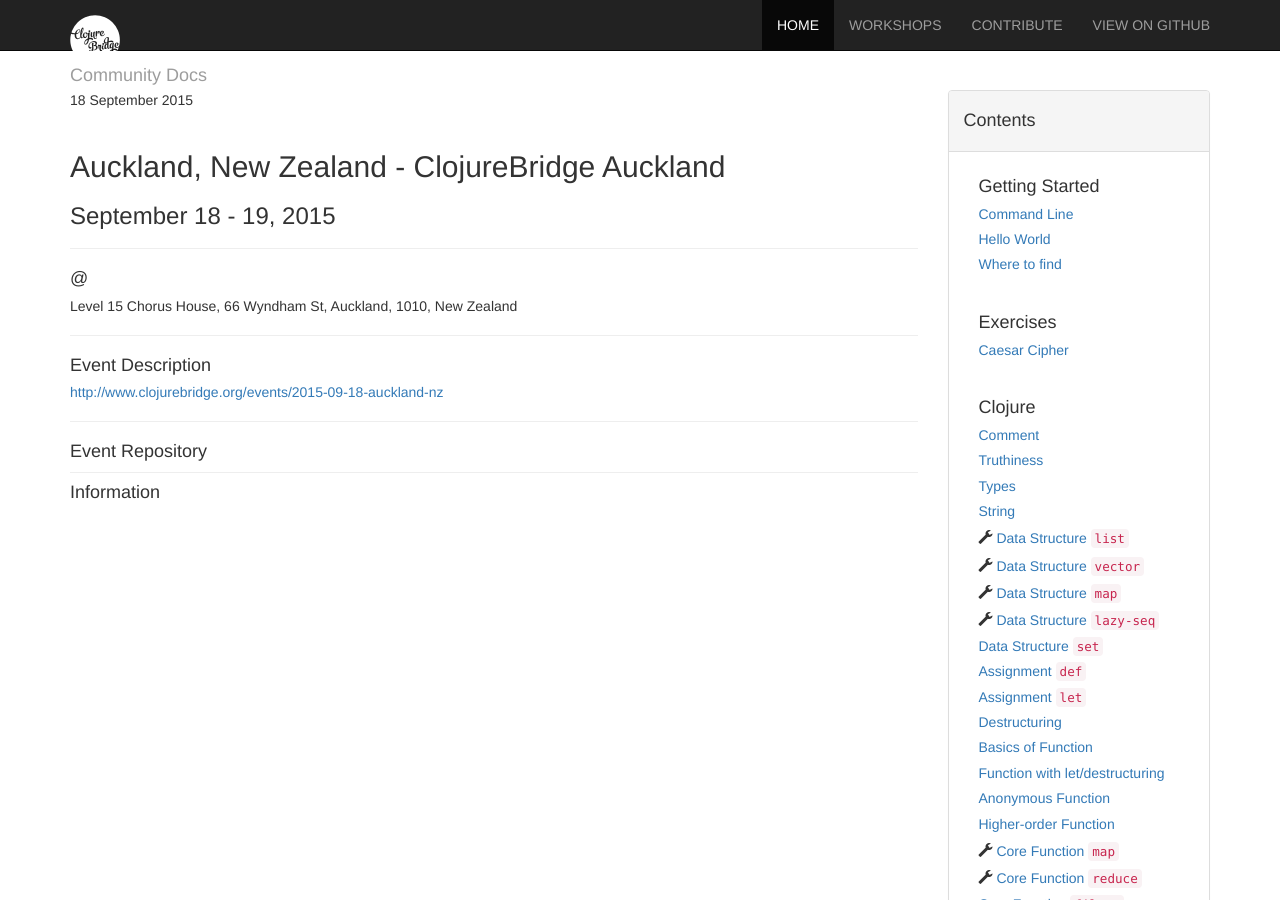
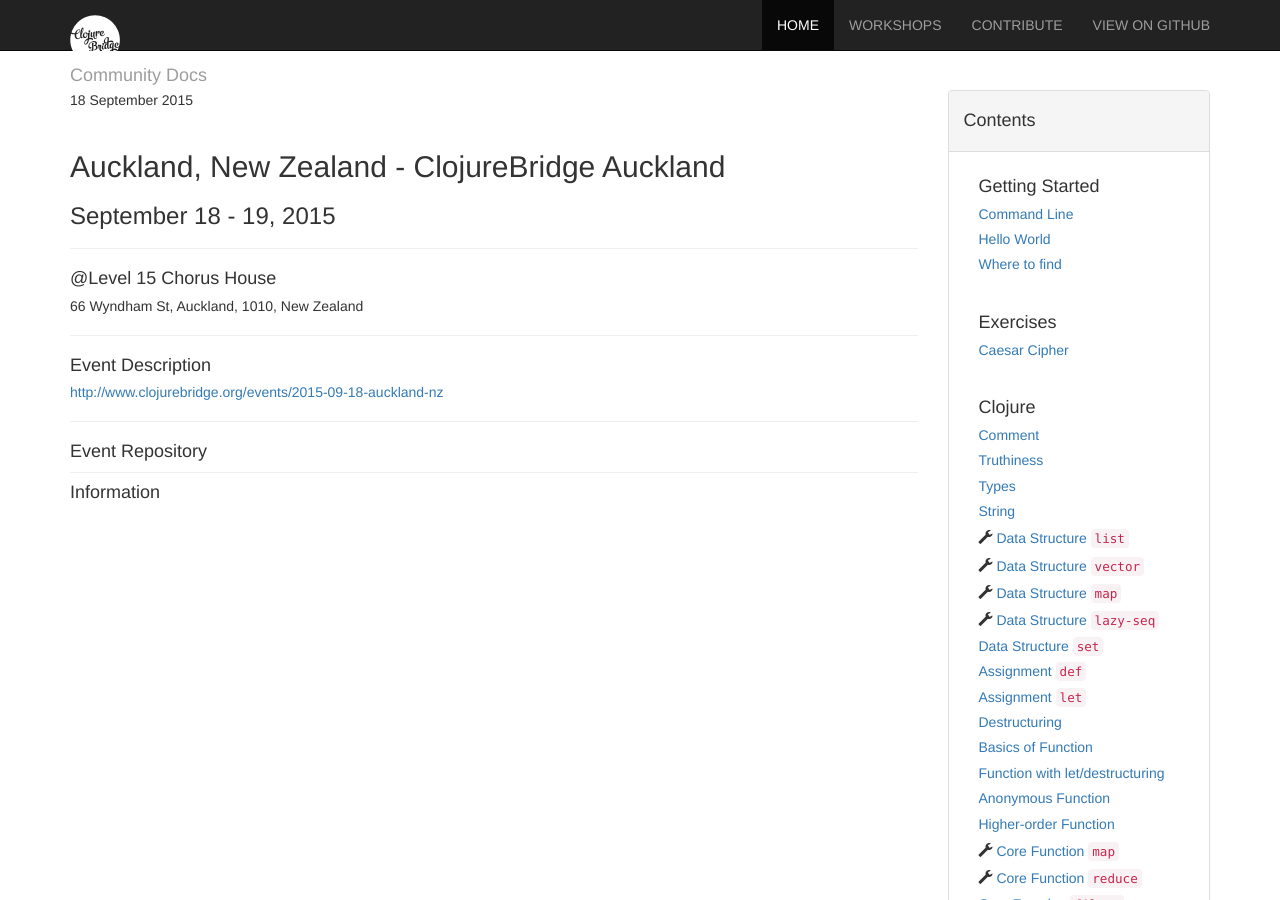
Before and after one commit to ClojureBridge/community-docs, a Jekyll site: the page built from _posts/2015-09-18-auckland-nzl.md, in a window 1280 px wide and 900 px high. Built offline with Jekyll 4.4.1, drawn with Linux system fonts in a browser that asks for light colours; nearby versions of some CDN libraries.

Commit message:
Fixes venues, separate from address

```diff
--- a/_posts/2015-09-18-auckland-nzl.md
+++ b/_posts/2015-09-18-auckland-nzl.md
@@ -4,9 +4,9 @@
 description: "September 18 - 19, 2015"
 ---
 
-#### @
+#### @Level 15 Chorus House
 
-Level 15 Chorus House, 66 Wyndham St, Auckland, 1010, New Zealand
+66 Wyndham St, Auckland, 1010, New Zealand
 {: .h5 }
 
 ---
```
